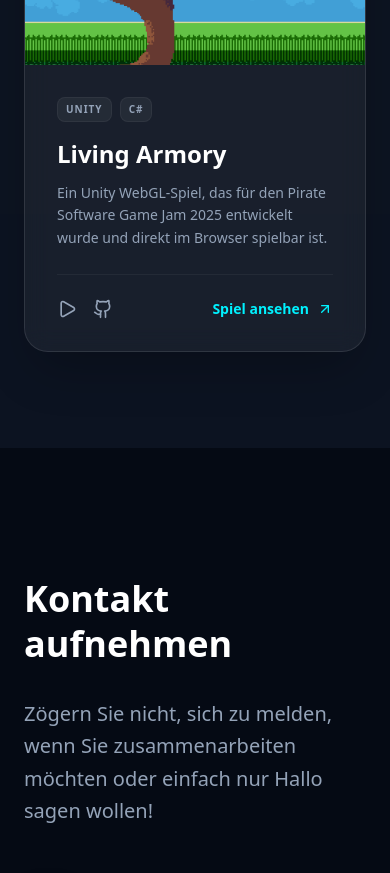
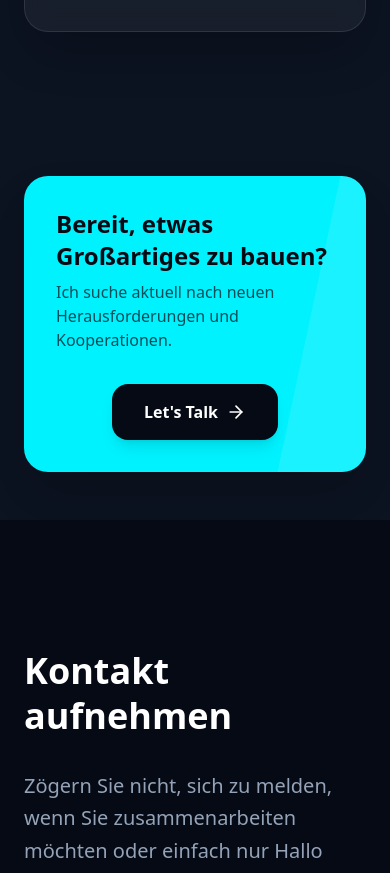
Before and after one commit to TheMetalStorm/personal-website, a Next.js app: page /de in a window 390 px wide. Shown: the part 10660-11533 px from the top of the page. Built offline with nearby package versions, Linux system fonts and the light colour scheme.

Commit message:
style: swap About/Skills sections and relocate CTA banner above Contact section

```diff
--- a/app/components/AboutSection.tsx
+++ b/app/components/AboutSection.tsx
@@ -2,7 +2,7 @@
 
 import { useI18n } from '../hooks/useI18n';
 import { useScrollSlide } from '../hooks/useScrollSlide';
-import { User, Code, Database, Cpu, ArrowRight } from 'lucide-react';
+import { User, Code, Database, Cpu } from 'lucide-react';
 
 function AboutCard({ section, index }: { section: { id: string; icon: React.ReactNode; title: string; description: string; className: string }; index: number }) {
   const { ref, style } = useScrollSlide(30, index * 0.08);
@@ -30,7 +30,6 @@ function AboutCard({ section, index }: { section: { id: string; icon: React.Reac
 
 export default function AboutSection() {
   const { t } = useI18n();
-  const { ref: ctaRef, style: ctaStyle } = useScrollSlide(30, 0.3);
 
   const sections = [
     {
@@ -79,34 +78,6 @@ export default function AboutSection() {
           {sections.map((section, i) => (
             <AboutCard key={section.id} section={section} index={i} />
           ))}
-
-          {/* Quick Highlight Bento Tile */}
-          <div
-            ref={ctaRef}
-            style={ctaStyle}
-            className="p-8 bg-brand-blue rounded-3xl md:col-span-3 flex flex-col md:flex-row items-center justify-between gap-8 min-h-48 overflow-hidden relative group"
-          >
-            <div className="relative z-10">
-              <h3 className="text-2xl lg:text-3xl font-outfit font-bold text-brand-navy mb-2">
-                {t('contact.ctaTitle')}
-              </h3>
-              <p className="text-brand-navy/70 font-medium">
-                {t('contact.ctaSubtitle')}
-              </p>
-            </div>
-            <button
-              onClick={() => {
-                const contactSection = document.getElementById('contact');
-                if (contactSection) {
-                  contactSection.scrollIntoView({ behavior: 'smooth' });
-                }
-              }}
-              className="relative z-10 px-8 py-4 bg-brand-navy text-white font-bold rounded-2xl hover:scale-105 active:scale-95 transition-all flex items-center gap-2"
-            >
-              Let's Talk <ArrowRight className="w-5 h-5" />
-            </button>
-            <div className="absolute top-0 right-0 h-full w-1/3 bg-white/10 -skew-x-12 translate-x-1/2 group-hover:translate-x-1/3 transition-transform duration-1000"></div>
-          </div>
         </div>
       </div>
     </section>
--- /dev/null
+++ b/app/components/CtaBanner.tsx
@@ -0,0 +1,43 @@
+'use client';
+
+import { useI18n } from '../hooks/useI18n';
+import { useScrollSlide } from '../hooks/useScrollSlide';
+import { ArrowRight } from 'lucide-react';
+
+export default function CtaBanner() {
+  const { t } = useI18n();
+  const { ref: ctaRef, style: ctaStyle } = useScrollSlide(30, 0.1);
+
+  return (
+    <section className="relative py-12 bg-brand-navy/30">
+      <div className="max-w-7xl mx-auto px-6 lg:px-8">
+        <div
+          ref={ctaRef}
+          style={ctaStyle}
+          className="p-8 bg-brand-blue rounded-3xl flex flex-col md:flex-row items-center justify-between gap-8 min-h-48 overflow-hidden relative group shadow-2xl"
+        >
+          <div className="relative z-10">
+            <h3 className="text-2xl lg:text-3xl font-outfit font-bold text-brand-navy mb-2">
+              {t('contact.ctaTitle')}
+            </h3>
+            <p className="text-brand-navy/70 font-medium">
+              {t('contact.ctaSubtitle')}
+            </p>
+          </div>
+          <button
+            onClick={() => {
+              const contactSection = document.getElementById('contact');
+              if (contactSection) {
+                contactSection.scrollIntoView({ behavior: 'smooth' });
+              }
+            }}
+            className="relative z-10 px-8 py-4 bg-brand-navy text-white font-bold rounded-2xl hover:scale-105 active:scale-95 transition-all flex items-center gap-2 shadow-lg"
+          >
+            Let's Talk <ArrowRight className="w-5 h-5" />
+          </button>
+          <div className="absolute top-0 right-0 h-full w-1/3 bg-white/10 -skew-x-12 translate-x-1/2 group-hover:translate-x-1/3 transition-transform duration-1000"></div>
+        </div>
+      </div>
+    </section>
+  );
+}
--- a/app/de/page.tsx
+++ b/app/de/page.tsx
@@ -5,16 +5,18 @@ import SkillsSection from '../components/SkillsSection';
 import AboutSection from '../components/AboutSection';
 import ProjectsSection from '../components/ProjectsSection';
 import GamesSection from '../components/GamesSection';
+import CtaBanner from '../components/CtaBanner';
 import ContactSection from '../components/ContactSection';
 
 export default function GermanHomePage() {
 	return (
 		<main className="min-h-screen bg-gray-900 pt-16">
 			<HeroSection />
+			<AboutSection />
 			<SkillsSection />
-			<AboutSection />
 			<ProjectsSection />
 			<GamesSection />
+			<CtaBanner />
 			<ContactSection />
 		</main>
 	);
--- a/app/en/page.tsx
+++ b/app/en/page.tsx
@@ -5,16 +5,18 @@ import SkillsSection from '../components/SkillsSection';
 import AboutSection from '../components/AboutSection';
 import ProjectsSection from '../components/ProjectsSection';
 import GamesSection from '../components/GamesSection';
+import CtaBanner from '../components/CtaBanner';
 import ContactSection from '../components/ContactSection';
 
 export default function EnglishHomePage() {
 	return (
 		<main className="min-h-screen bg-gray-900 pt-16">
 			<HeroSection />
+			<AboutSection />
 			<SkillsSection />
-			<AboutSection />
 			<ProjectsSection />
 			<GamesSection />
+			<CtaBanner />
 			<ContactSection />
 		</main>
 	);
--- a/app/page.tsx
+++ b/app/page.tsx
@@ -5,16 +5,18 @@ import SkillsSection from './components/SkillsSection';
 import AboutSection from './components/AboutSection';
 import ProjectsSection from './components/ProjectsSection';
 import GamesSection from './components/GamesSection';
+import CtaBanner from './components/CtaBanner';
 import ContactSection from './components/ContactSection';
 
 export default function SimplePortfolio() {
 	return (
 		<main className="min-h-screen bg-gray-900 pt-16">
 			<HeroSection />
+			<AboutSection />
 			<SkillsSection />
-			<AboutSection />
 			<ProjectsSection />
 			<GamesSection />
+			<CtaBanner />
 			<ContactSection />
 		</main>
 	);
```
